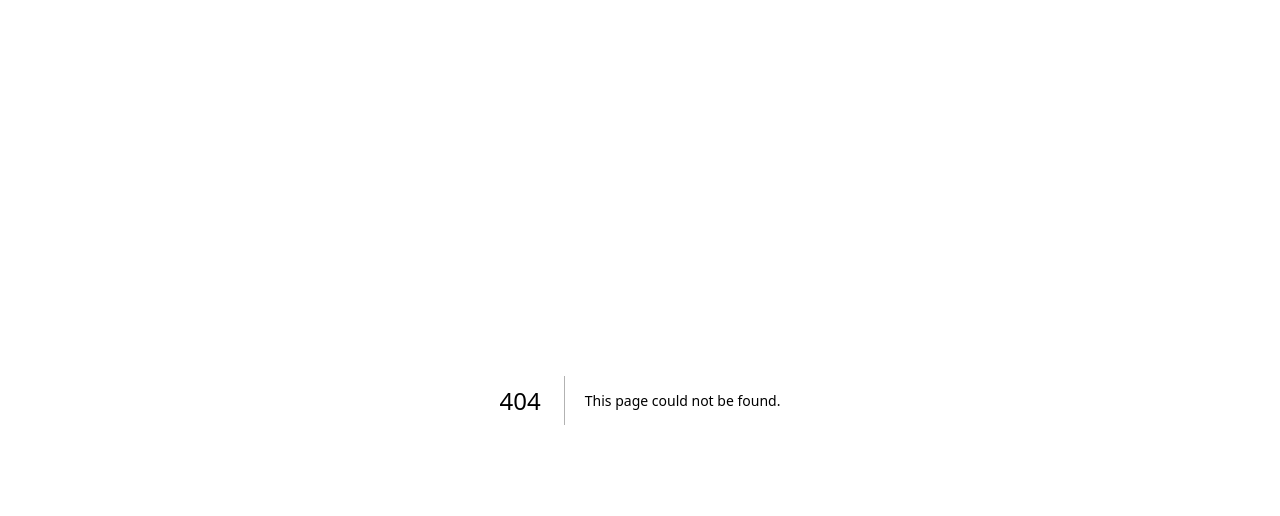
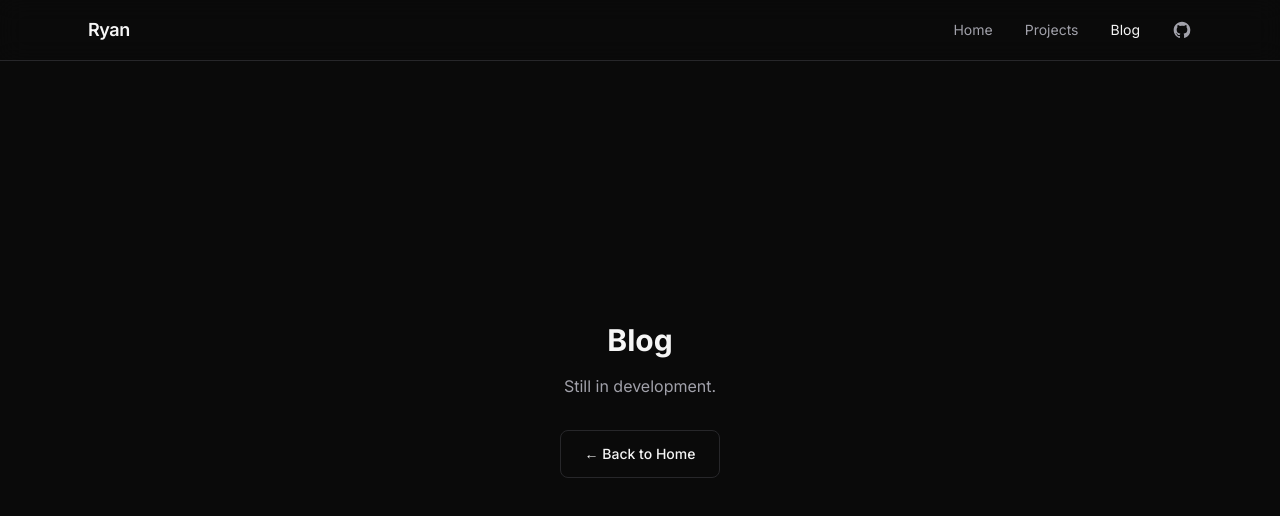
Before and after one commit to goodguyryan/homeserver, a Next.js app in the folder website/frontend/: page /blog in a window 1280 px wide. Before the commit this address had no page. Shown: the top 516 px of the page. Built offline with nearby package versions, Linux system fonts and the light colour scheme.

Commit message:
Add pages

```diff
--- /dev/null
+++ b/website/frontend/app/blog/page.tsx
@@ -0,0 +1,22 @@
+import Link from "next/link";
+import Navbar from "../components/Navbar";
+
+export default function BlogPage() {
+  return (
+    <>
+      <Navbar />
+      <main className="flex min-h-screen items-center justify-center px-6">
+        <div className="text-center">
+          <h1 className="text-3xl font-bold">Blog</h1>
+          <p className="mt-4 text-muted">Still in development.</p>
+          <Link
+            href="/"
+            className="mt-8 inline-flex h-12 items-center justify-center rounded-lg border border-border px-6 text-sm font-medium text-foreground transition-colors hover:border-muted hover:bg-surface"
+          >
+            ← Back to Home
+          </Link>
+        </div>
+      </main>
+    </>
+  );
+}
--- /dev/null
+++ b/website/frontend/app/components/LatestBlog.tsx
@@ -0,0 +1,47 @@
+"use client";
+
+import Link from "next/link";
+import { blogPosts } from "@/data/blog";
+import ScrollFadeIn from "./ScrollFadeIn";
+
+export default function LatestBlog() {
+  return (
+    <section className="px-6 py-24">
+      <div className="mx-auto max-w-4xl">
+        <ScrollFadeIn>
+          <h2 className="text-center text-2xl font-bold sm:text-3xl">
+            Latest Blog
+          </h2>
+          <p className="mx-auto mt-4 max-w-md text-center text-sm text-muted">
+            Recent thoughts and write-ups.
+          </p>
+        </ScrollFadeIn>
+
+        <div className="mt-12 flex flex-col gap-6">
+          {blogPosts.map((post, i) => (
+            <ScrollFadeIn key={post.slug} delay={i * 0.1}>
+              <div className="rounded-lg border border-border bg-surface p-5 transition-colors hover:border-muted">
+                <span className="text-xs text-accent">{post.date}</span>
+                <h3 className="mt-1 text-base font-semibold">{post.title}</h3>
+                <p className="mt-2 text-sm leading-relaxed text-muted">
+                  {post.excerpt}
+                </p>
+              </div>
+            </ScrollFadeIn>
+          ))}
+        </div>
+
+        <ScrollFadeIn delay={0.3}>
+          <div className="mt-10 flex justify-center">
+            <Link
+              href="/blog"
+              className="inline-flex h-12 items-center justify-center rounded-lg bg-accent px-6 text-sm font-medium text-white transition-colors hover:bg-accent-hover"
+            >
+              See More →
+            </Link>
+          </div>
+        </ScrollFadeIn>
+      </div>
+    </section>
+  );
+}
--- a/website/frontend/app/components/Navbar.tsx
+++ b/website/frontend/app/components/Navbar.tsx
@@ -1,18 +1,19 @@
 "use client";
 
 import { useState, useEffect } from "react";
+import Link from "next/link";
+import { usePathname } from "next/navigation";
 
 const NAV_LINKS = [
-  { label: "About", href: "#about" },
-  { label: "Projects", href: "#projects" },
-  { label: "Skills", href: "#skills" },
-  { label: "Experience", href: "#experience" },
-  { label: "Contact", href: "#contact" },
+  { label: "Home", href: "/" },
+  { label: "Projects", href: "/projects" },
+  { label: "Blog", href: "/blog" },
 ];
 
 export default function Navbar() {
   const [scrolled, setScrolled] = useState(false);
   const [mobileOpen, setMobileOpen] = useState(false);
+  const pathname = usePathname();
 
   useEffect(() => {
     const onScroll = () => setScrolled(window.scrollY > 50);
@@ -34,27 +35,39 @@ export default function Navbar() {
   return (
     <nav
       className={`fixed top-0 left-0 right-0 z-50 transition-colors duration-300 ${
-        scrolled ? "bg-[#0a0a0a]/90 backdrop-blur-md border-b border-border" : "bg-transparent"
+        scrolled || pathname !== "/"
+          ? "bg-[#0a0a0a]/90 backdrop-blur-md border-b border-border"
+          : "bg-transparent"
       }`}
     >
       <div className="mx-auto flex max-w-6xl items-center justify-between px-6 py-4">
-        <a
-          href="#"
+        <Link
+          href="/"
           className="text-lg font-semibold tracking-tight text-foreground hover:text-accent transition-colors"
         >
           Ryan
-        </a>
+        </Link>
 
         <div className="hidden items-center gap-8 md:flex">
-          {NAV_LINKS.map((link) => (
-            <a
+          {NAV_LINKS.map((link) => {
+            const isActive =
+              link.href === "/"
+                ? pathname === "/"
+                : pathname.startsWith(link.href);
+            return (
+              <Link
                 key={link.href}
                 href={link.href}
-              className="text-sm text-muted hover:text-foreground transition-colors"
+                className={`text-sm transition-colors ${
+                  isActive
+                    ? "text-foreground"
+                    : "text-muted hover:text-foreground"
+                }`}
               >
                 {link.label}
-            </a>
-          ))}
+              </Link>
+            );
+          })}
           <a
             href="https://github.com"
             target="_blank"
@@ -93,18 +106,28 @@ export default function Navbar() {
       </div>
 
       {mobileOpen && (
-        <div className="border-t border-border bg-[#0a0a0a]/95 backdrop-blur-md md:hidden">
+        <div className="border-t border-border bg-[#00a0a0a]/95 backdrop-blur-md md:hidden">
           <div className="flex flex-col gap-4 px-6 py-6">
-            {NAV_LINKS.map((link) => (
-              <a
+            {NAV_LINKS.map((link) => {
+              const isActive =
+                link.href === "/"
+                  ? pathname === "/"
+                  : pathname.startsWith(link.href);
+              return (
+                <Link
                   key={link.href}
                   href={link.href}
                   onClick={() => setMobileOpen(false)}
-                className="text-sm text-muted hover:text-foreground transition-colors"
+                  className={`text-sm transition-colors ${
+                    isActive
+                      ? "text-foreground"
+                      : "text-muted hover:text-foreground"
+                  }`}
                 >
                   {link.label}
-              </a>
-            ))}
+                </Link>
+              );
+            })}
             <a
               href="https://github.com"
               target="_blank"
--- a/website/frontend/app/components/Projects.tsx
+++ b/website/frontend/app/components/Projects.tsx
@@ -1,5 +1,6 @@
 "use client";
 
+import Link from "next/link";
 import { projects } from "@/data/projects";
 import ProjectCard from "./ProjectCard";
 import ScrollFadeIn from "./ScrollFadeIn";
@@ -16,12 +17,23 @@ export default function Projects() {
         </ScrollFadeIn>
 
         <div className="mt-12 grid gap-6 sm:grid-cols-2 lg:grid-cols-3">
-          {projects.map((project, i) => (
+          {projects.slice(0, 3).map((project, i) => (
             <ScrollFadeIn key={project.title} delay={i * 0.1}>
               <ProjectCard project={project} />
             </ScrollFadeIn>
           ))}
         </div>
+
+        <ScrollFadeIn delay={0.3}>
+          <div className="mt-10 flex justify-center">
+            <Link
+              href="/projects"
+              className="inline-flex h-12 items-center justify-center rounded-lg bg-accent px-6 text-sm font-medium text-white transition-colors hover:bg-accent-hover"
+            >
+              See More →
+            </Link>
+          </div>
+        </ScrollFadeIn>
       </div>
     </section>
   );
--- a/website/frontend/app/page.tsx
+++ b/website/frontend/app/page.tsx
@@ -4,6 +4,7 @@ import About from "./components/About";
 import Skills from "./components/Skills";
 import Experience from "./components/Experience";
 import Projects from "./components/Projects";
+import LatestBlog from "./components/LatestBlog";
 import Contact from "./components/Contact";
 
 export default function Home() {
@@ -16,6 +17,7 @@ export default function Home() {
         <Skills />
         <Experience />
         <Projects />
+        <LatestBlog />
         <Contact />
       </main>
     </>
--- /dev/null
+++ b/website/frontend/app/projects/page.tsx
@@ -0,0 +1,22 @@
+import Link from "next/link";
+import Navbar from "../components/Navbar";
+
+export default function ProjectsPage() {
+  return (
+    <>
+      <Navbar />
+      <main className="flex min-h-screen items-center justify-center px-6">
+        <div className="text-center">
+          <h1 className="text-3xl font-bold">Projects</h1>
+          <p className="mt-4 text-muted">Still in development.</p>
+          <Link
+            href="/"
+            className="mt-8 inline-flex h-12 items-center justify-center rounded-lg border border-border px-6 text-sm font-medium text-foreground transition-colors hover:border-muted hover:bg-surface"
+          >
+            ← Back to Home
+          </Link>
+        </div>
+      </main>
+    </>
+  );
+}
--- /dev/null
+++ b/website/frontend/data/blog.ts
@@ -0,0 +1,30 @@
+export interface BlogPost {
+  title: string;
+  date: string;
+  excerpt: string;
+  slug: string;
+}
+
+export const blogPosts: BlogPost[] = [
+  {
+    title: "Setting Up a Home Lab with Docker Compose",
+    date: "Jan 2026",
+    excerpt:
+      "A walkthrough of how I set up my home server using Docker Compose, covering networking, volume management, and best practices for self-hosted services.",
+    slug: "home-lab-docker-compose",
+  },
+  {
+    title: "Infrastructure as Code: Getting Started with Terraform",
+    date: "Dec 2025",
+    excerpt:
+      "Why I moved from manual cloud console clicks to Terraform, and how to structure your first project for reproducible infrastructure.",
+    slug: "getting-started-terraform",
+  },
+  {
+    title: "CI/CD Pipelines That Actually Work",
+    date: "Nov 2025",
+    excerpt:
+      "Lessons learned from building CI/CD pipelines across multiple projects — what to automate, what to keep manual, and how to avoid common pitfalls.",
+    slug: "cicd-pipelines-that-work",
+  },
+];
```
Lines whose indentation alone changed are shown as unchanged.
